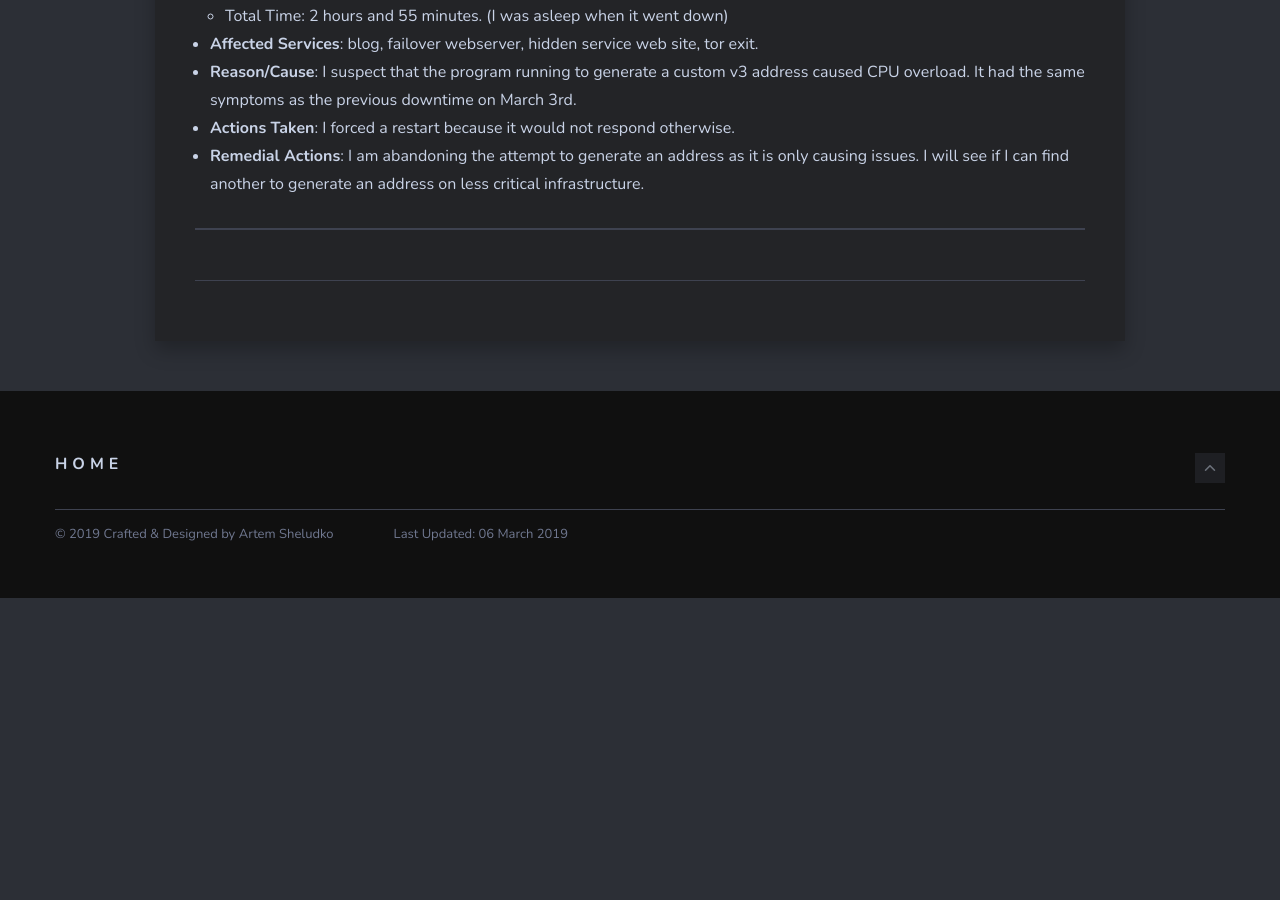
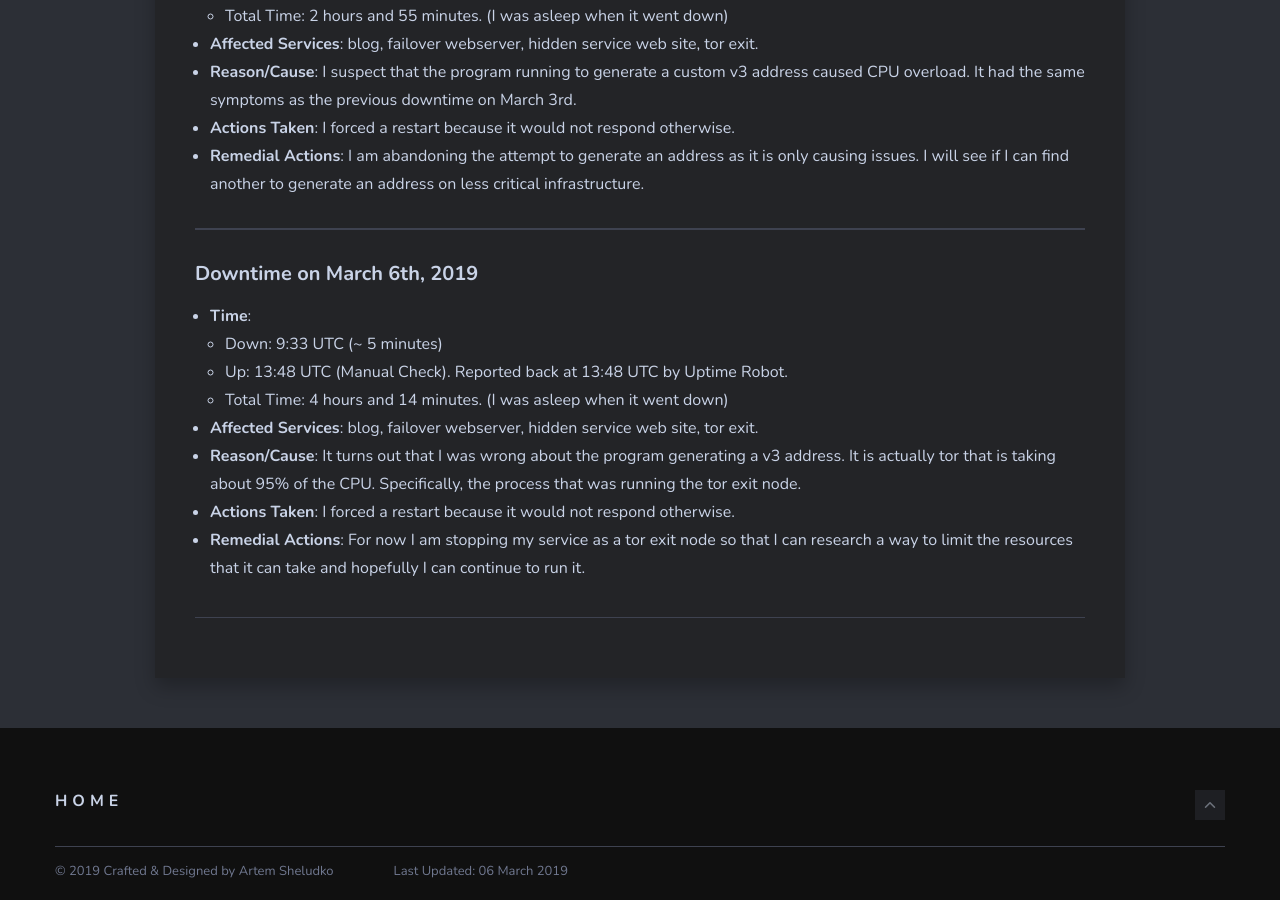
Before and after one commit to Cyb3r-Jak3/blog, a Jekyll site: the page built from _pages/downtime-report.md, in a window 1280 px wide and 900 px high, scrolled down 1048 px. Built offline with Jekyll 4.4.1, drawn with Linux system fonts in a browser that asks for light colours; before the commit the page ends 1646 px from its top, so only the background shows below that.

Commit message:
Updated downtime report

```diff
--- a/_pages/downtime-report.md
+++ b/_pages/downtime-report.md
@@ -30,3 +30,13 @@ This is a page where I will discuss any downtime of services that I provide. A r
 - **Remedial Actions**: I am abandoning the attempt to generate an address as it is only causing issues. I will see if I can find another to generate an address on less critical infrastructure.
 
 ----
+
+#### Downtime on March 6th, 2019
+- **Time**:
+	- Down: 9:33 UTC (~ 5 minutes)
+	- Up: 13:48 UTC (Manual Check). Reported back at 13:48 UTC by Uptime Robot.
+	- Total Time: 4 hours and 14 minutes. (I was asleep when it went down)
+- **Affected Services**: blog, failover webserver, hidden service web site, tor exit.
+- **Reason/Cause**: It turns out that I was wrong about the program generating a v3 address. It is actually tor that is taking about 95% of the CPU. Specifically, the process that was running the tor exit node.
+- **Actions Taken**: I forced a restart because it would not respond otherwise.
+- **Remedial Actions**: For now I am stopping my service as a tor exit node so that I can research a way to limit the resources that it can take and hopefully I can continue to run it.
```
